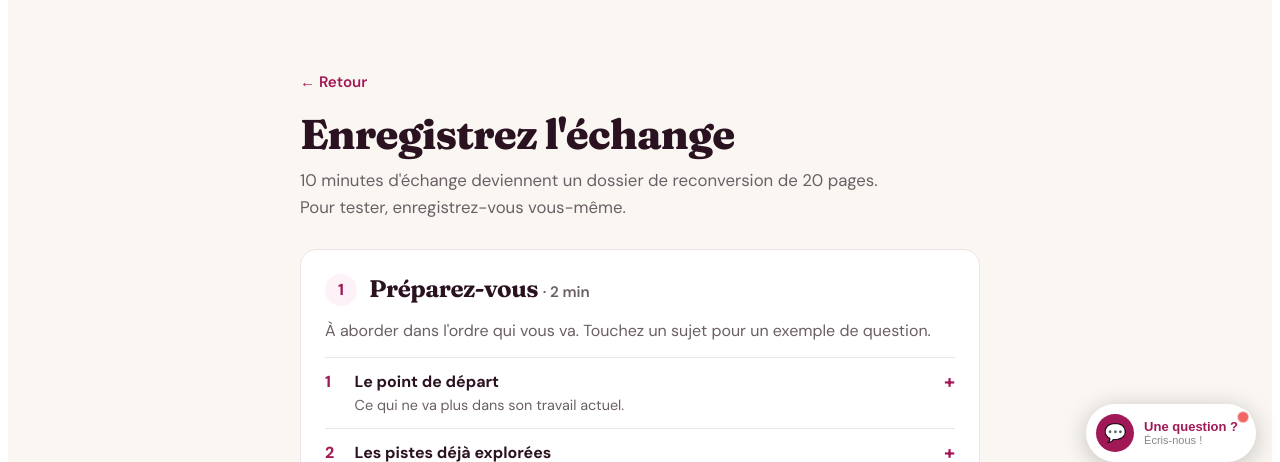
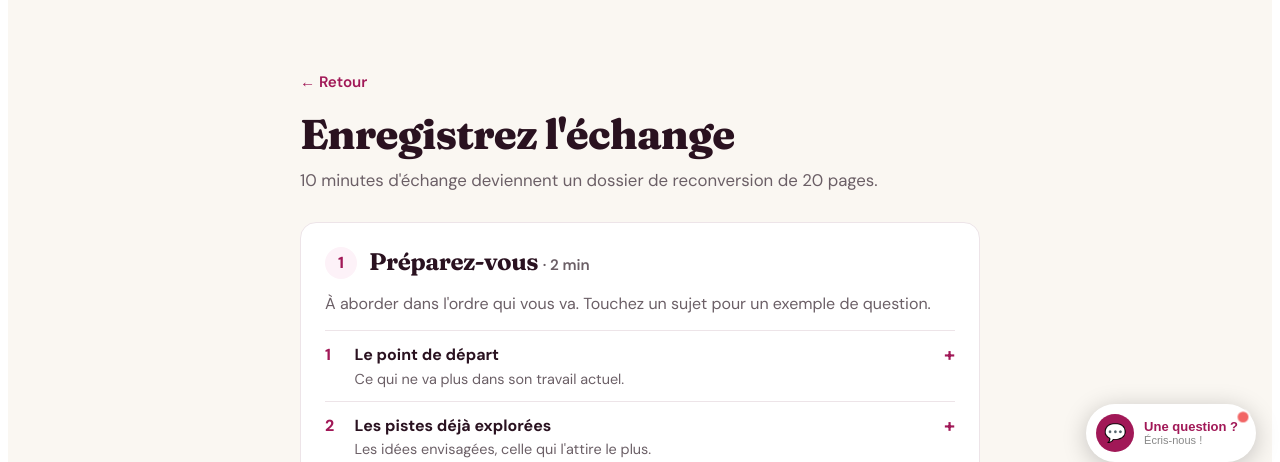
Before and after one commit to nlisch/tilto, a Python web app: template templates/pro/client.html in a window 1280 px wide. Shown: the part 314-776 px from the top of the page. Run offline with Jinja, Linux system fonts and the light colour scheme; the template is opened without the code that fills it, so the values that code supplies are empty.

Commit message:
fix(pro): intro de la page d'enregistrement sans « Pour tester, enregistrez-vous »
Co-Authored-By: Claude Opus 5.5 <noreply@anthropic.com>

```diff
--- a/templates/pro/client.html
+++ b/templates/pro/client.html
@@ -293,7 +293,7 @@
   {% if not locked %}
     <a class="tpa-back" href="{{ url_for('pro.start', client_id=dossier.id) }}">← Retour</a>
     <h1>{{ page_title }}</h1>
-    <p class="tpc-intro">{% if kind == 'enregistrement' %}Tilto transforme votre enregistrement en un dossier de reconversion de 20 pages.{% else %}10 minutes d'échange deviennent un dossier de reconversion de 20 pages. Pour tester, enregistrez-vous vous-même.{% endif %}</p>
+    <p class="tpc-intro">{% if kind == 'enregistrement' %}Tilto transforme votre enregistrement en un dossier de reconversion de 20 pages.{% else %}10 minutes d'échange deviennent un dossier de reconversion de 20 pages.{% endif %}</p>
 
     {% if errors %}
     <div class="tpa-errors tpc-errors" role="alert"><strong>Il manque quelques éléments pour envoyer le dossier&nbsp;:</strong>
```
